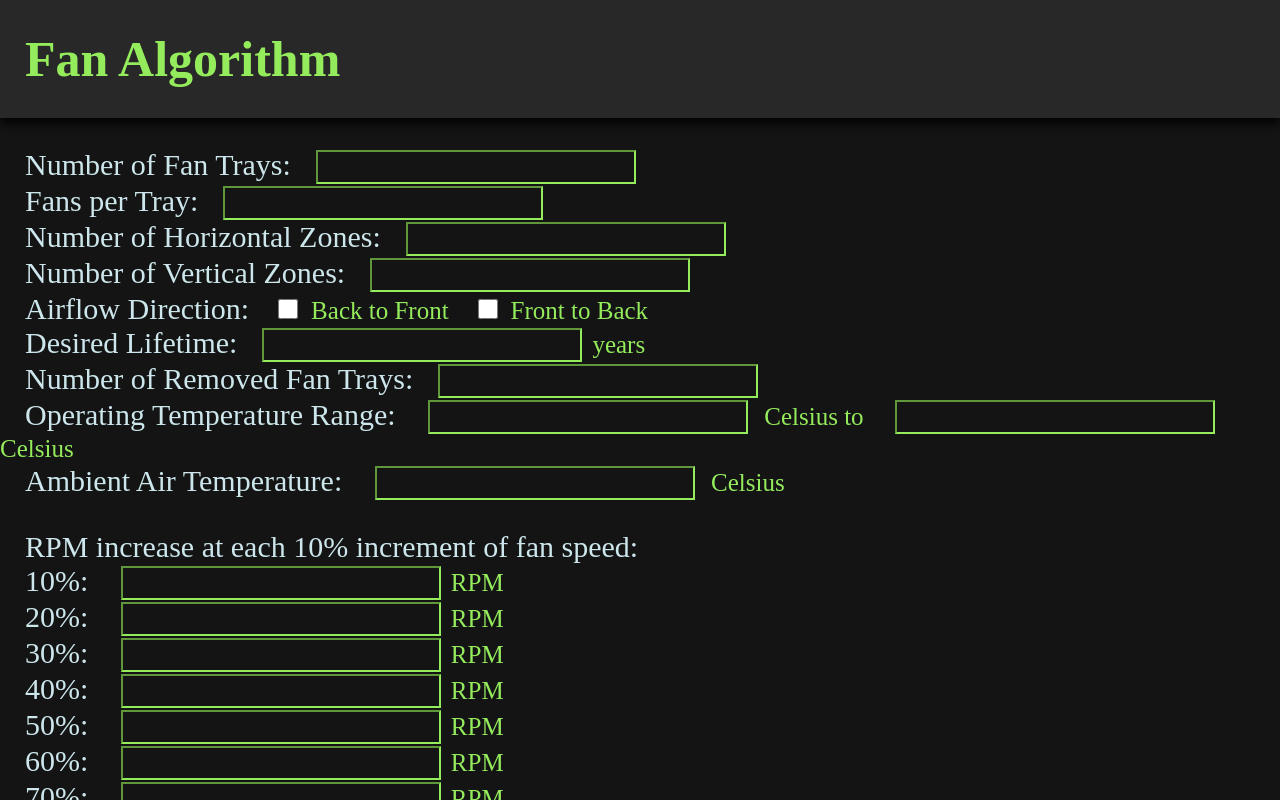
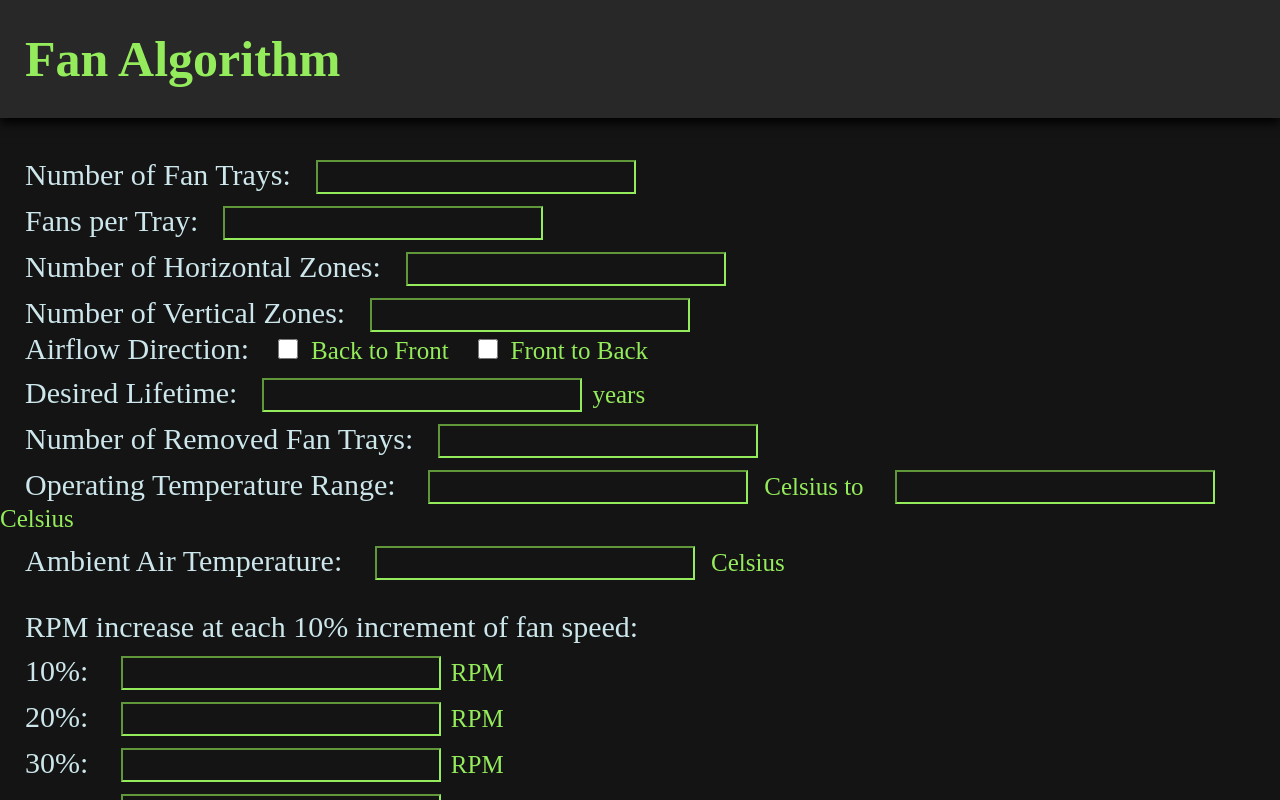
Before and after one commit to adarshramiyer/fan-ui, a React (Create React App) app: page / in a window 1280 px wide. Shown: the top 800 px of the page. Built offline with nearby package versions, Linux system fonts and the light colour scheme; a web font is replaced by a local one.

Commit message:
Fixed spacing

```diff
--- a/src/App.css
+++ b/src/App.css
@@ -47,6 +47,7 @@
   background-color: #141414;
   border-color: #94eb5b;
   font-family: Teko;
+  margin-top: 1.5vh
 }
 
 .App-dropdown {
```
